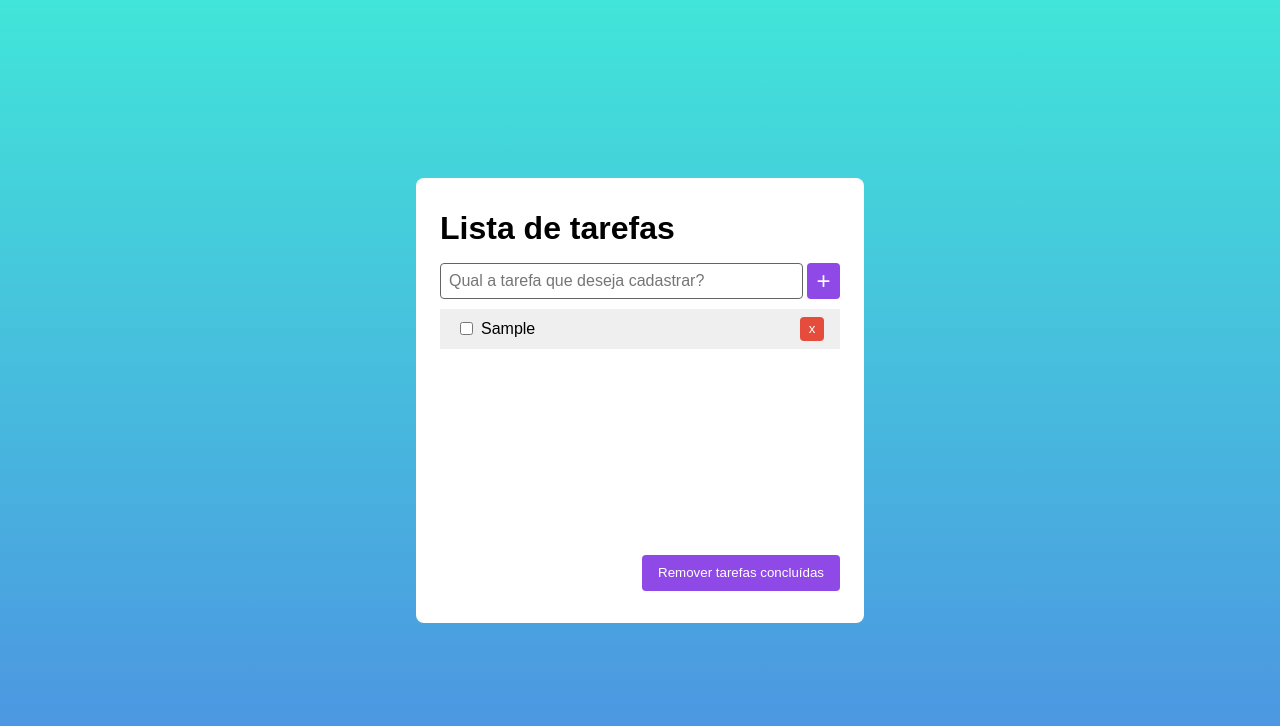
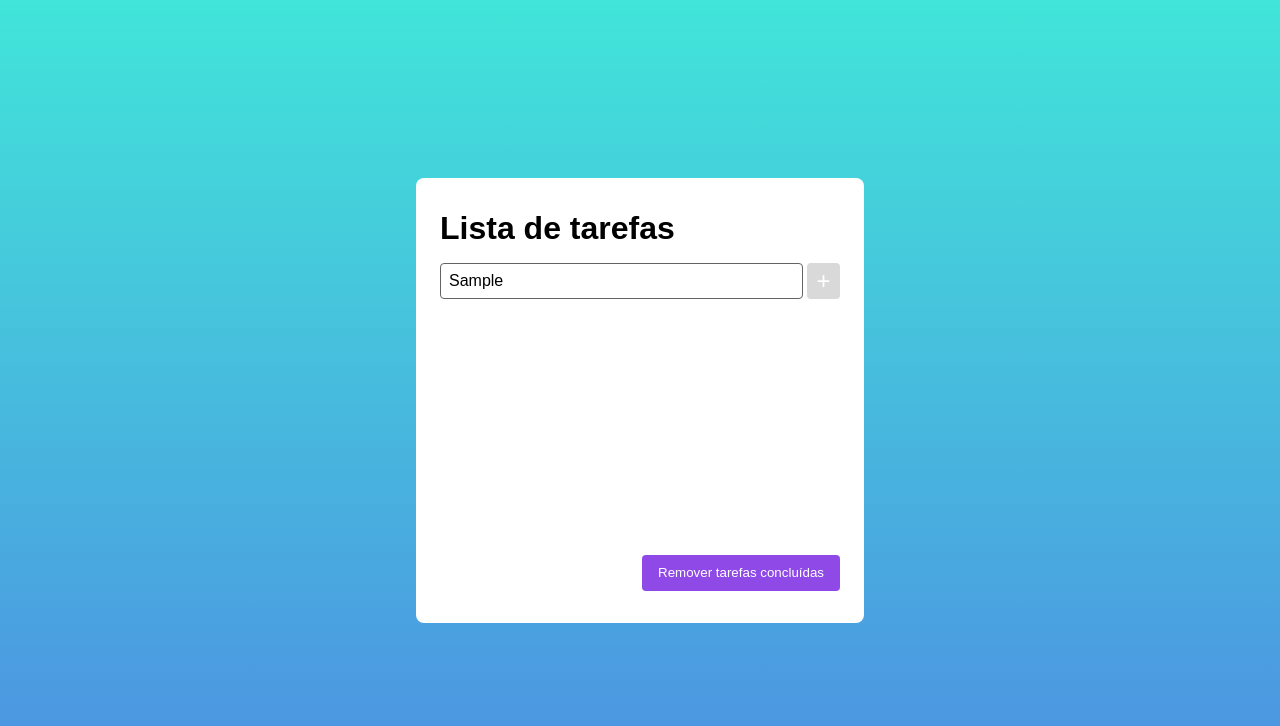
Before and after one commit to Jader-Moura-Lattarulo/manipulacaodeDOM, a plain HTML site: page index.html in a window 1280 px wide. Both pictures are taken after typing "Sample" into the empty fields and a click on the button "Cadastrar tarefa". Drawn offline with Linux system fonts and the light colour scheme.

Commit message:
inserindo simulação de função assincrona

```diff
--- a/index.html
+++ b/index.html
@@ -20,6 +20,7 @@
             placeholder="Qual a tarefa que deseja cadastrar?"
           />
           <button
+            id="save-task"
             type="submit"
             aria-label="Cadastrar tarefa"
             class="add-task-btn"
--- a/js/main.js
+++ b/js/main.js
@@ -100,9 +100,17 @@ const getNewTaskData = (event) => {
     return { description, id }
 }
 
-const createTask = (event) => {
+const getCreatedTaskInfo = (event) => new Promise((resolve) => {
+    setTimeout(() => {
+        resolve(getNewTaskData(event));
+    }, 3000)
+
+})
+
+const createTask = async (event) => {
     event.preventDefault();
-    const newTaskData = getNewTaskData(event);
+    document.getElementById( 'save-task' ).setAttribute('disabled', true);
+    const newTaskData = await getCreatedTaskInfo(event);
 
     const checkbox = getCheckBoxInput(newTaskData)
     createTaskListItem(getNewTaskData, checkbox);
@@ -116,6 +124,7 @@ const createTask = (event) => {
     setTasksInLocaStorage(updatedTasks)
 
     document.getElementById('description').value = '';
+    document.getElementById( 'save-task' ).removeAttribute('disabled');
 }
 
 //onload - carrega quando toda a página estiver pronta
--- a/styles/style.css
+++ b/styles/style.css
@@ -126,6 +126,11 @@ main {
     }
 }
 
+.add-task-btn:disabled {
+    background-color: #d9d9d9;
+    cursor: not-allowed;
+}
+
 .remove-done-tasks-btn {
     box-sizing: border-box;
     height: 3.6rem;
```
